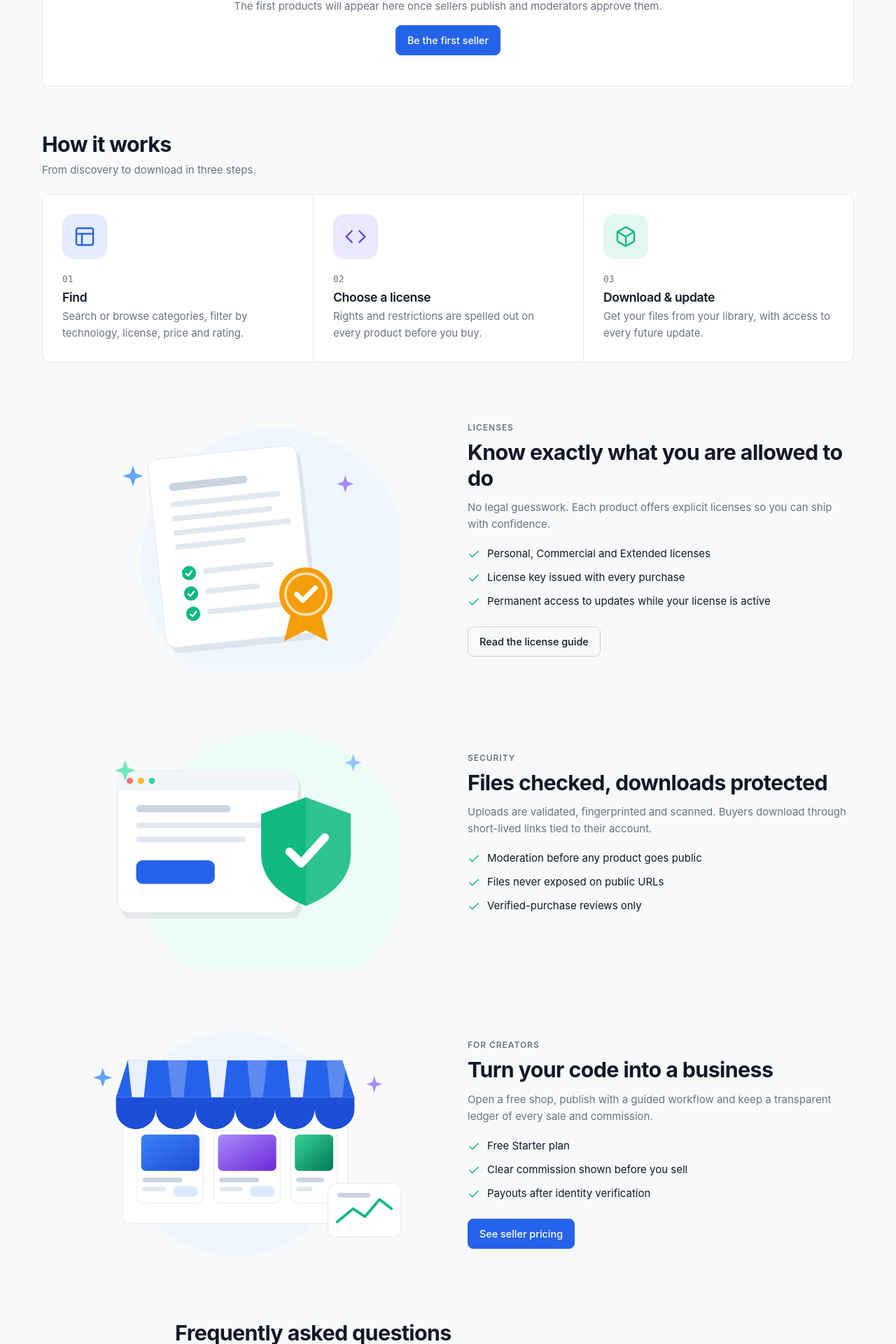
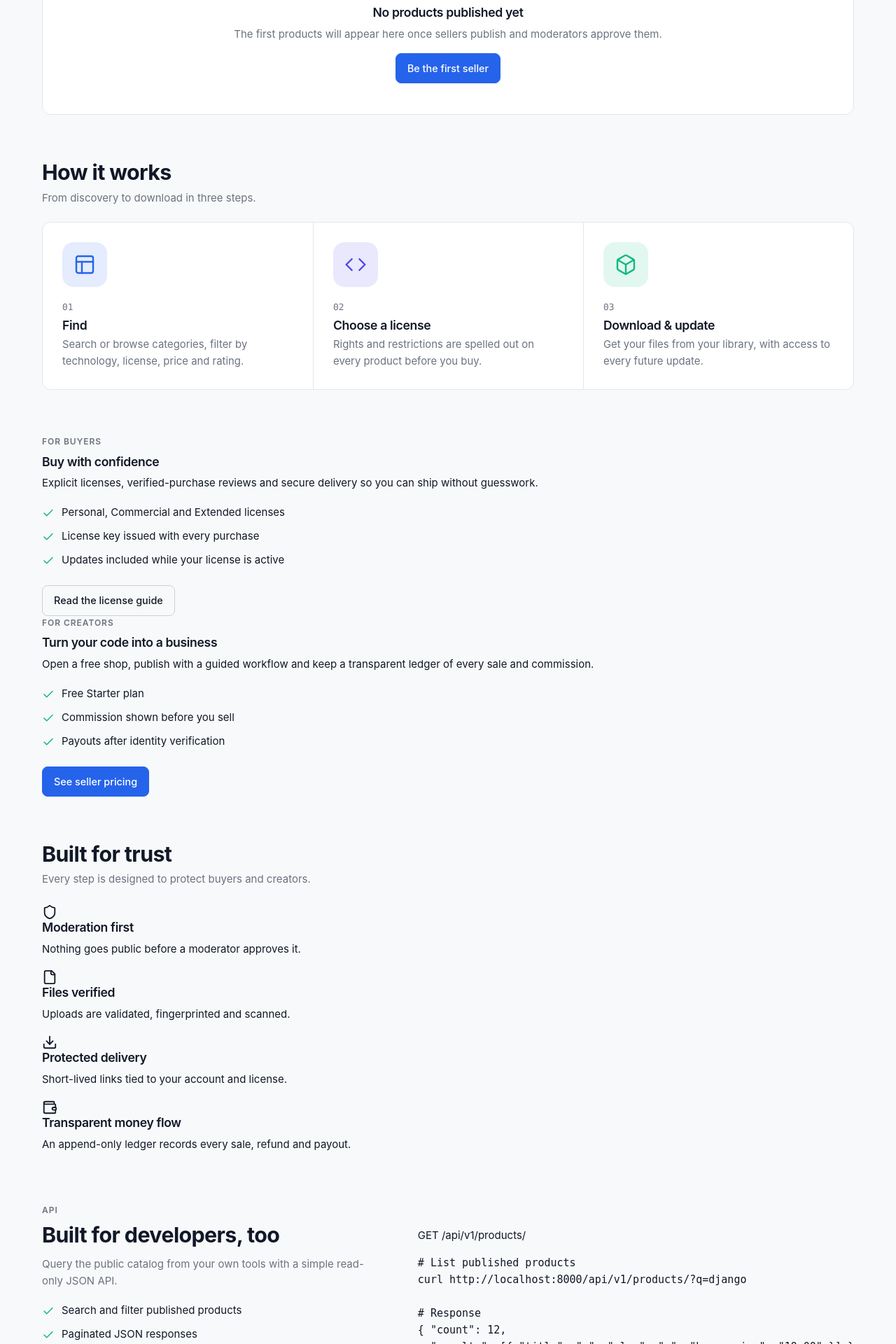
Before and after one commit to MindusX/INDPNS-MARKET, a Django app: page / in a window 1280 px wide. Shown: the part 1480-3400 px from the top of the page at 70% size. Run offline with Django 5.2, Linux system fonts and the light colour scheme; data that the repository does not hold is empty; parts of the project's set-up code (start-up, migrations or seed data) failed here and were passed over.

Commit message:
Add files via upload

```diff
--- a/templates/public/home.html
+++ b/templates/public/home.html
@@ -5,15 +5,16 @@
 <section class="hero2">
   <div class="hero-grid">
     <div class="hero-copy">
-      <span class="kicker">{% trans "The marketplace for builders" %}</span>
+      <span class="pill"><i></i>{% trans "Moderated marketplace for builders" %}</span>
       <h1>{% trans "Ship faster with professional digital products" %}</h1>
       <p class="lead">{% trans "Source code, templates, plugins, SDKs and AI tools from independent creators — reviewed before publication and sold with clear licenses." %}</p>
       <form class="hero-search" action="{% url 'products:search' %}" method="get" role="search">
         <label class="sr-only" for="hq">{% trans "Search" %}</label>
         <input id="hq" type="search" name="q" placeholder="{% trans 'Search scripts, templates, plugins, AI agents…' %}" maxlength="100" autocomplete="off">
-        <button class="btn btn-primary" type="submit">{% icon "search" 18 %} {% trans "Search" %}</button>
+        <button class="btn btn-primary" type="submit" aria-label="{% trans 'Search' %}">{% icon "search" 18 %}</button>
       </form>
       <div class="hero-tags"><span>{% trans "Popular:" %}</span>{% for c in categories|slice:":5" %}<a href="{{ c.get_absolute_url }}">{{ c.name }}</a>{% endfor %}</div>
+      <div class="hero-cta"><a class="btn btn-primary" href="{% url 'products:explore' %}">{% trans "Explore products" %}</a><a class="btn" href="{% url 'accounts:become_seller' %}">{% trans "Become a seller" %}</a></div>
     </div>
     <div class="hero-art"><img src="{% static 'images/hero/hero.svg' %}" alt="{% trans 'Illustration of the INDPNS Market catalog' %}" width="720" height="560" fetchpriority="high"></div>
   </div>
@@ -28,10 +29,8 @@
 
 <section class="section reveal" aria-labelledby="h-cats">
   <div class="section-head"><div><h2 id="h-cats">{% trans "Browse by category" %}</h2><p>{% trans "Find exactly what your project needs." %}</p></div><a href="{% url 'products:explore' %}">{% trans "View all" %} →</a></div>
-  <div class="cat-grid">
-    {% for c in categories %}<a class="cat-card" href="{{ c.get_absolute_url }}"><div class="cat-art-wrap"><div class="cat-art cat-{{ c.slug }}"></div></div><div class="cat-info"><strong>{{ c.name }}</strong><span>{{ c.description|default:_("Explore products") }}</span></div></a>
-    {% empty %}<div class="card empty" style="grid-column:1/-1"><h3>{% trans "No categories yet" %}</h3></div>{% endfor %}
-  </div>
+  {% if categories %}<div class="bento">{% for c in categories %}<a class="cat-card" href="{{ c.get_absolute_url }}"><div class="cat-art-wrap"><div class="cat-art cat-{{ c.slug }}"></div></div><div class="cat-info"><strong>{{ c.name }}</strong><span>{{ c.description|default:_("Explore products") }}</span></div></a>{% endfor %}</div>
+  {% else %}<div class="card empty"><h3>{% trans "No categories yet" %}</h3></div>{% endif %}
 </section>
 
 {% if recommended %}<section class="section reveal"><div class="section-head"><h2>{% trans "Recommended for you" %}</h2></div><div class="grid grid-products">{% for p in recommended %}{% include "public/components/product_card.html" %}{% endfor %}</div></section>{% endif %}
@@ -39,8 +38,7 @@
 <section class="section reveal">
   <div class="section-head"><div><h2>{% trans "New releases" %}</h2><p>{% trans "Fresh from our community of creators." %}</p></div><a href="{% url 'products:new' %}">{% trans "See more" %} →</a></div>
   {% if newest %}<div class="grid grid-products">{% for p in newest %}{% include "public/components/product_card.html" %}{% endfor %}</div>
-  {% else %}<div class="card empty"><h3>{% trans "No products published yet" %}</h3><p>{% trans "The first products will appear here once sellers publish and moderators approve them." %}</p>
-    <a class="btn btn-primary" href="{% url 'accounts:become_seller' %}">{% trans "Be the first seller" %}</a></div>{% endif %}
+  {% else %}<div class="card empty"><h3>{% trans "No products published yet" %}</h3><p>{% trans "The first products will appear here once sellers publish and moderators approve them." %}</p><a class="btn btn-primary" href="{% url 'accounts:become_seller' %}">{% trans "Be the first seller" %}</a></div>{% endif %}
 </section>
 {% if popular %}<section class="section reveal"><div class="section-head"><h2>{% trans "Popular" %}</h2><a href="{% url 'products:popular' %}">{% trans "See more" %} →</a></div><div class="grid grid-products">{% for p in popular %}{% include "public/components/product_card.html" %}{% endfor %}</div></section>{% endif %}
 {% if top_rated %}<section class="section reveal"><div class="section-head"><h2>{% trans "Top rated" %}</h2><a href="{% url 'products:top_rated' %}">{% trans "See more" %} →</a></div><div class="grid grid-products">{% for p in top_rated %}{% include "public/components/product_card.html" %}{% endfor %}</div></section>{% endif %}
@@ -54,25 +52,39 @@
   </div>
 </section>
 
-<section class="feature-row reveal">
-  <div class="feature-art"><img src="{% static 'images/illustrations/license.svg' %}" alt="" loading="lazy" width="420" height="320"></div>
-  <div class="feature-copy"><span class="kicker">{% trans "Licenses" %}</span><h2>{% trans "Know exactly what you are allowed to do" %}</h2>
-    <p>{% trans "No legal guesswork. Each product offers explicit licenses so you can ship with confidence." %}</p>
-    <ul class="check-list"><li>{% icon "check" 18 %}<span>{% trans "Personal, Commercial and Extended licenses" %}</span></li><li>{% icon "check" 18 %}<span>{% trans "License key issued with every purchase" %}</span></li><li>{% icon "check" 18 %}<span>{% trans "Permanent access to updates while your license is active" %}</span></li></ul>
-    <a class="btn" href="{% url 'core:license_guide' %}">{% trans "Read the license guide" %}</a></div>
+<section class="section reveal" aria-labelledby="h-split">
+  <div class="split2">
+    <div><span class="kicker">{% trans "For buyers" %}</span><h3 id="h-split">{% trans "Buy with confidence" %}</h3><p>{% trans "Explicit licenses, verified-purchase reviews and secure delivery so you can ship without guesswork." %}</p>
+      <ul class="check-list"><li>{% icon "check" 18 %}<span>{% trans "Personal, Commercial and Extended licenses" %}</span></li><li>{% icon "check" 18 %}<span>{% trans "License key issued with every purchase" %}</span></li><li>{% icon "check" 18 %}<span>{% trans "Updates included while your license is active" %}</span></li></ul>
+      <a class="btn" href="{% url 'core:license_guide' %}">{% trans "Read the license guide" %}</a></div>
+    <div><span class="kicker">{% trans "For creators" %}</span><h3>{% trans "Turn your code into a business" %}</h3><p>{% trans "Open a free shop, publish with a guided workflow and keep a transparent ledger of every sale and commission." %}</p>
+      <ul class="check-list"><li>{% icon "check" 18 %}<span>{% trans "Free Starter plan" %}</span></li><li>{% icon "check" 18 %}<span>{% trans "Commission shown before you sell" %}</span></li><li>{% icon "check" 18 %}<span>{% trans "Payouts after identity verification" %}</span></li></ul>
+      <a class="btn btn-primary" href="{% url 'sellers:pricing' %}">{% trans "See seller pricing" %}</a></div>
+  </div>
 </section>
-<section class="feature-row rev reveal">
-  <div class="feature-art"><img src="{% static 'images/illustrations/secure.svg' %}" alt="" loading="lazy" width="420" height="320"></div>
-  <div class="feature-copy"><span class="kicker">{% trans "Security" %}</span><h2>{% trans "Files checked, downloads protected" %}</h2>
-    <p>{% trans "Uploads are validated, fingerprinted and scanned. Buyers download through short-lived links tied to their account." %}</p>
-    <ul class="check-list"><li>{% icon "check" 18 %}<span>{% trans "Moderation before any product goes public" %}</span></li><li>{% icon "check" 18 %}<span>{% trans "Files never exposed on public URLs" %}</span></li><li>{% icon "check" 18 %}<span>{% trans "Verified-purchase reviews only" %}</span></li></ul></div>
+
+<section class="section reveal" aria-labelledby="h-why">
+  <div class="section-head"><div><h2 id="h-why">{% trans "Built for trust" %}</h2><p>{% trans "Every step is designed to protect buyers and creators." %}</p></div></div>
+  <div class="value-grid">
+    <div><span class="ico">{% icon "shield" 22 %}</span><h3>{% trans "Moderation first" %}</h3><p>{% trans "Nothing goes public before a moderator approves it." %}</p></div>
+    <div><span class="ico">{% icon "file" 22 %}</span><h3>{% trans "Files verified" %}</h3><p>{% trans "Uploads are validated, fingerprinted and scanned." %}</p></div>
+    <div><span class="ico">{% icon "download" 22 %}</span><h3>{% trans "Protected delivery" %}</h3><p>{% trans "Short-lived links tied to your account and license." %}</p></div>
+    <div><span class="ico">{% icon "wallet" 22 %}</span><h3>{% trans "Transparent money flow" %}</h3><p>{% trans "An append-only ledger records every sale, refund and payout." %}</p></div>
+  </div>
 </section>
-<section class="feature-row reveal">
-  <div class="feature-art"><img src="{% static 'images/illustrations/seller.svg' %}" alt="" loading="lazy" width="520" height="380"></div>
-  <div class="feature-copy"><span class="kicker">{% trans "For creators" %}</span><h2>{% trans "Turn your code into a business" %}</h2>
-    <p>{% trans "Open a free shop, publish with a guided workflow and keep a transparent ledger of every sale and commission." %}</p>
-    <ul class="check-list"><li>{% icon "check" 18 %}<span>{% trans "Free Starter plan" %}</span></li><li>{% icon "check" 18 %}<span>{% trans "Clear commission shown before you sell" %}</span></li><li>{% icon "check" 18 %}<span>{% trans "Payouts after identity verification" %}</span></li></ul>
-    <a class="btn btn-primary" href="{% url 'sellers:pricing' %}">{% trans "See seller pricing" %}</a></div>
+
+<section class="feature-row reveal" aria-labelledby="h-api">
+  <div class="feature-copy"><span class="kicker">API</span><h2 id="h-api">{% trans "Built for developers, too" %}</h2>
+    <p>{% trans "Query the public catalog from your own tools with a simple read-only JSON API." %}</p>
+    <ul class="check-list"><li>{% icon "check" 18 %}<span>{% trans "Search and filter published products" %}</span></li><li>{% icon "check" 18 %}<span>{% trans "Paginated JSON responses" %}</span></li></ul>
+    <a class="btn" href="{% url 'core:docs' %}">{% trans "Read the documentation" %}</a></div>
+  <div class="code-win" aria-label="API example"><div class="bar"><i></i><i></i><i></i><span>GET /api/v1/products/</span></div>
+<pre><span class="c3"># {% trans "List published products" %}</span>
+<span class="c1">curl</span> {{ SITE_URL }}/api/v1/products/<span class="c4">?q=django</span>
+
+<span class="c3"># {% trans "Response" %}</span>
+{ <span class="c2">"count"</span>: <span class="c4">12</span>,
+  <span class="c2">"results"</span>: [{ <span class="c2">"title"</span>: <span class="c4">"…"</span>, <span class="c2">"slug"</span>: <span class="c4">"…"</span>, <span class="c2">"base_price"</span>: <span class="c4">"19.00"</span> }] }</pre></div>
 </section>
 
 {% if top_shops %}<section class="section reveal"><div class="section-head"><h2>{% trans "Sellers" %}</h2><a href="{% url 'sellers:list' %}">{% trans "All sellers" %} →</a></div>
```
